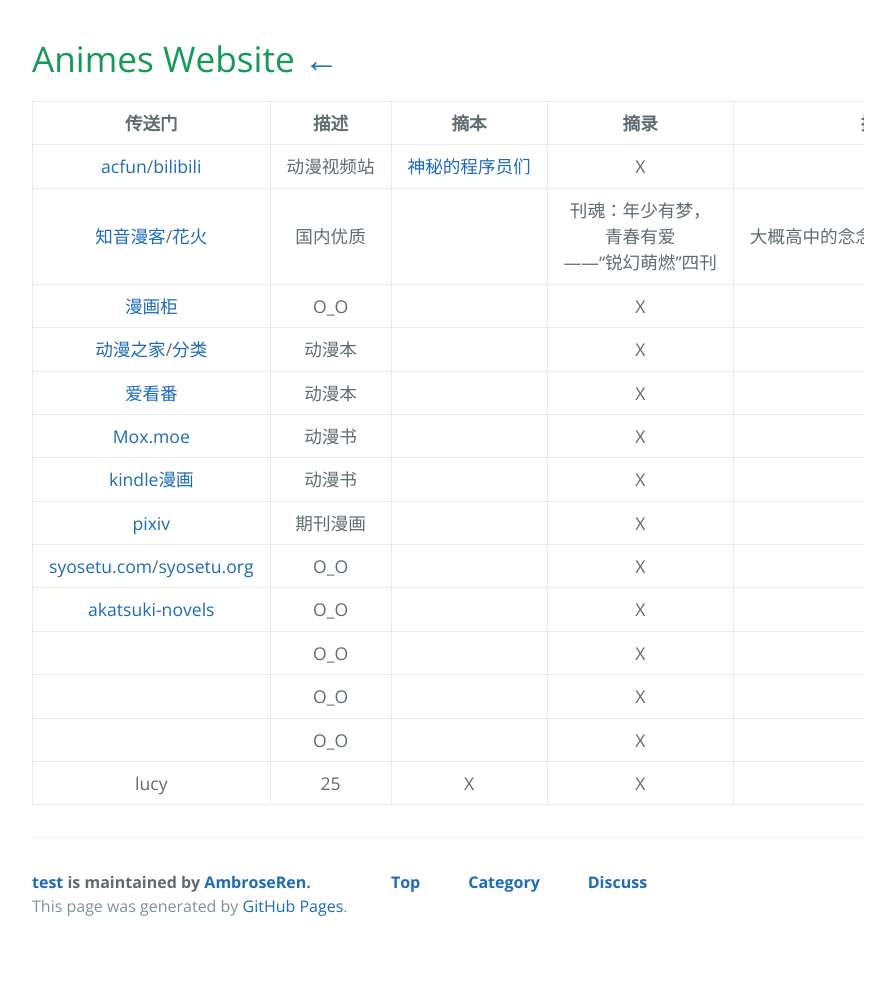
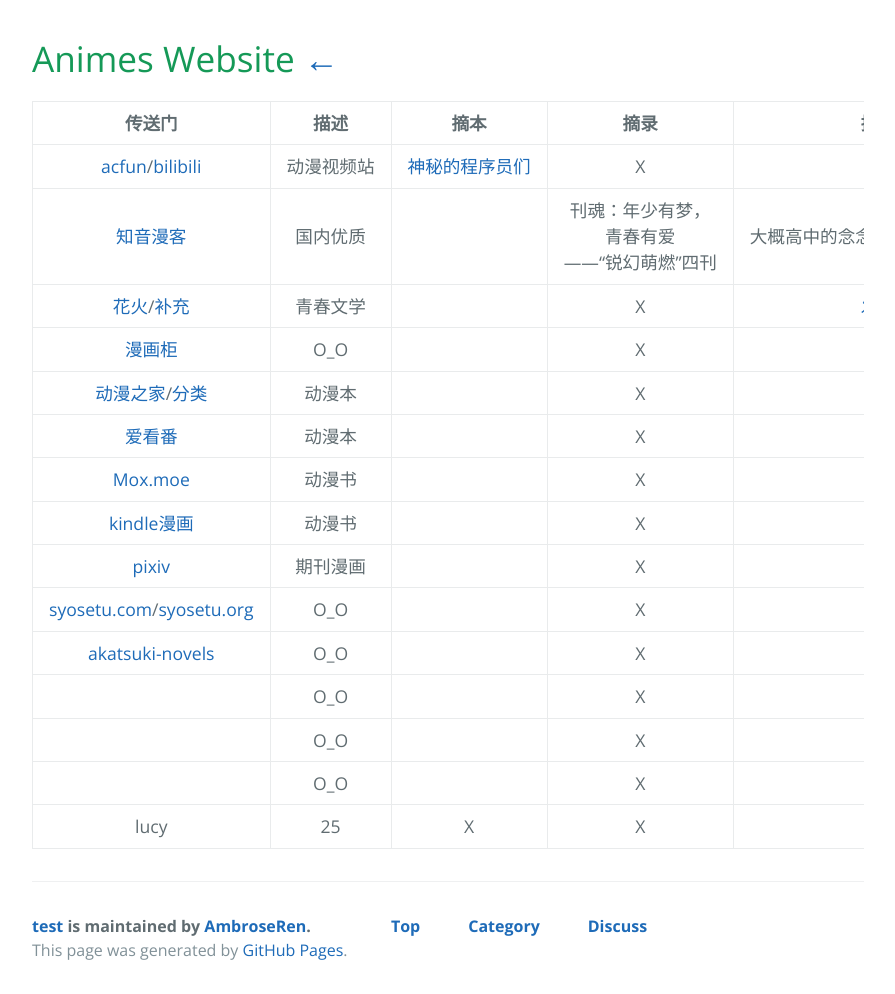
Before and after one commit to AmbroseRen/test, a Jekyll site: the page built from Art/Animes/index.md, in a window 1280 px wide. Shown: the whole page, without its empty margins (192-1087 px from the left). Built offline with Jekyll 4.4.1, drawn with Linux system fonts in a browser that asks for light colours; our own code applies the rules of GitHub Pages for plain Markdown files; the repository's description, which GitHub fills in, is left out; before the commit the page ends 950 px from its top, so only the background shows below that.

Commit message:
Update index.md

```diff
--- a/Art/Animes/index.md
+++ b/Art/Animes/index.md
@@ -3,7 +3,8 @@
 | 传送门 | 描述 | 摘本 | 摘录 | 摘引 |
 |:---:|:---:|:---:|:---:|:---:|
 | [acfun](https://www.acfun.cn/)/[bilibili](https://www.bilibili.com) | 动漫视频站 | [神秘的程序员们](https://code2048.com/series/betacat/) | X | X |
-| [知音漫客](https://m.zymk.cn/)/[花火](https://www.zhihu.com/question/24907671) | 国内优质 | []() | 刊魂：年少有梦，青春有爱——“锐幻萌燃”四刊 | 大概高中的念念不忘-2010年节点 |
+| [知音漫客](https://m.zymk.cn/) | 国内优质 | []() | 刊魂：年少有梦，青春有爱——“锐幻萌燃”四刊 | 大概高中的念念不忘-2010年节点 |
+| [花火](https://www.zz-news.com/com/huahuo/)/[补充](https://mall.cnki.net/magazine/magalist/HUAH2020.htm) | 青春文学 | []() | X | [发展](https://www.zhihu.com/question/24907671) |
 | [漫画柜](https://www.manhuagui.com/) | O_O | []() | X | X |
 | [动漫之家](https://www.dmzj.com/)/[分类](http://manhua.dmzj.com/tags/category_search/0-0-0-all-0-1-0-1.shtml) | 动漫本 | []() | X | X |
 | [爱看番](http://www.ikanfan.com/) | 动漫本 | []() | X | X |
```
